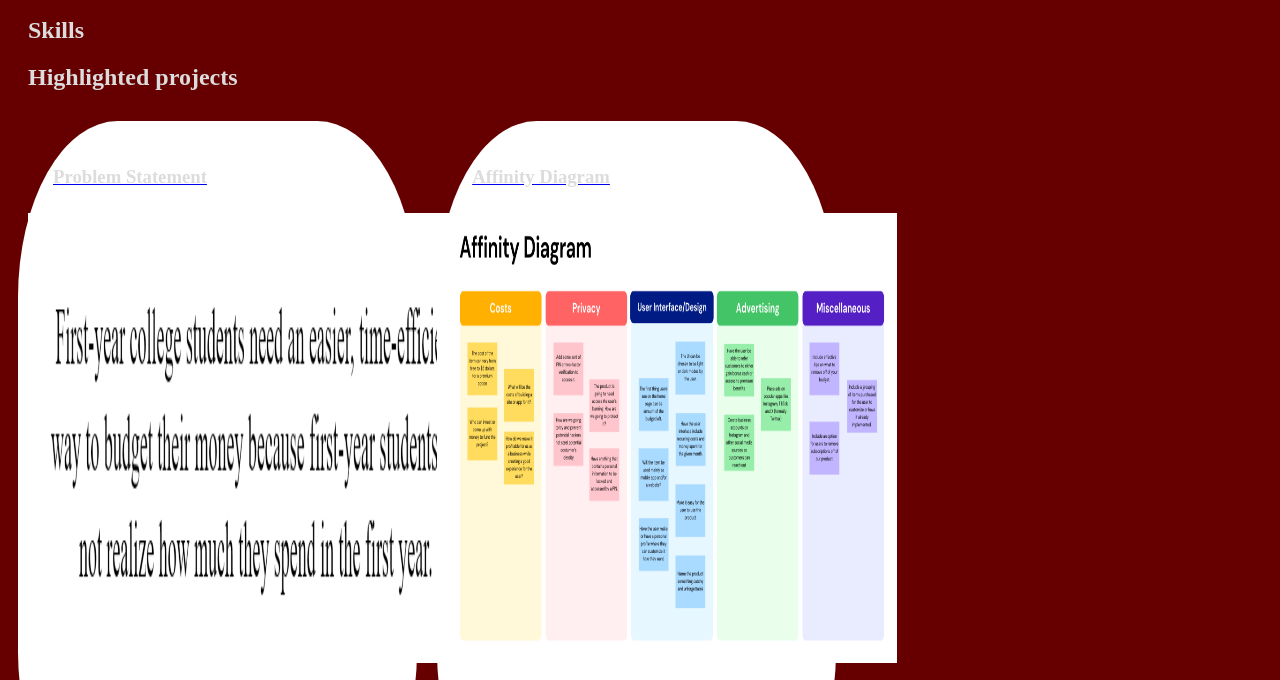
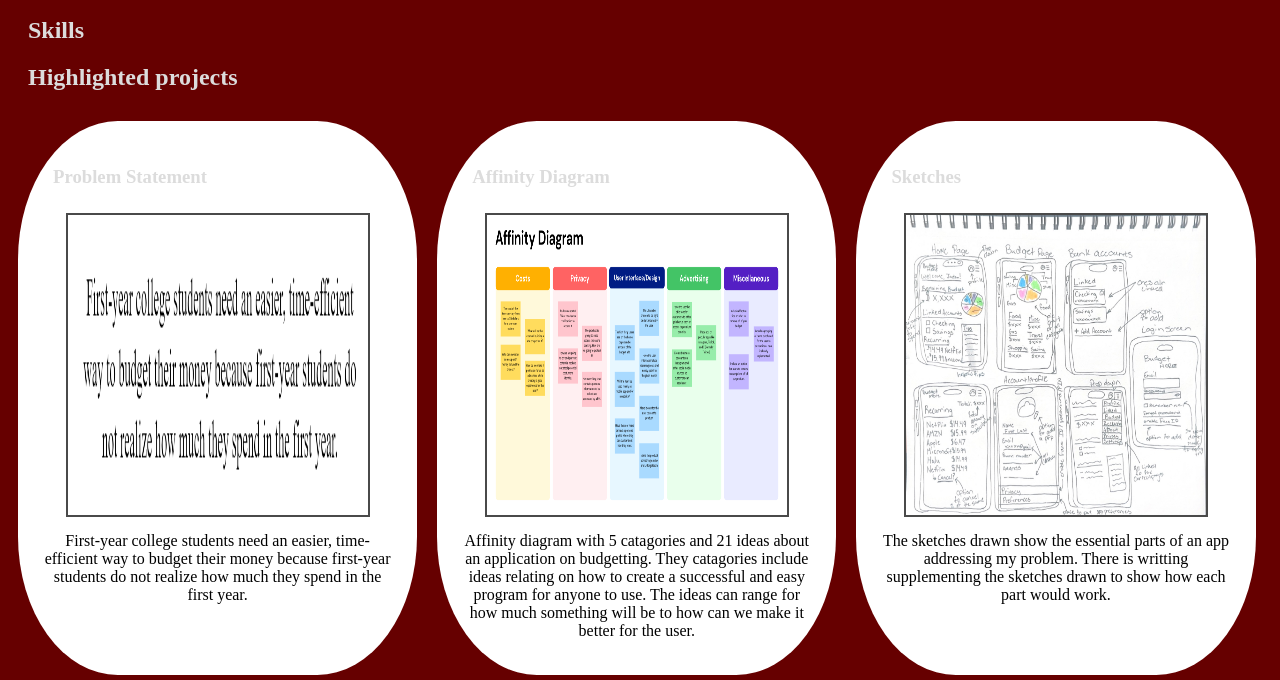
Before and after one commit to jadentdoan/jadentdoan, a plain HTML site: page index.html in a window 1280 px wide. Shown: the part 110-790 px from the top of the page. Drawn offline with Linux system fonts and the light colour scheme.

Commit message:
Add sketches and change CSS

```diff
--- a/index.html
+++ b/index.html
@@ -15,26 +15,39 @@
 
         <h2>Highlighted projects</h2>
         <div class="projects">
+
             <!-- Problem Statement Assignment -->
             <section class="project">
                 <a href="files/Problem-Statement.pdf">
                     <h3>Problem Statement</h3>
                 </a>
                 <a href="files/Problem-Statement.pdf">
-                    <img src="images/Problem-Statement.png" width="450" height="450">
+                    <img src="images/Problem-Statement.png">
                 </a>
                 <p>First-year college students need an easier, time-efficient way to budget their money because first-year students do not realize how much they spend in the first year.</p>
             </section>
+
             <!--Affinity Diagram Assignment -->
             <section class="project">
                 <a href="files/Affinity.pdf">
                     <h3>Affinity Diagram</h3>
                 </a>
                 <a href="files/Affinity.pdf">
-                 <img src="images/Affinity.png" width="450" height="450">
+                 <img src="images/Affinity.png">
              </a>
                 <p>Affinity diagram with 5 catagories and 21 ideas about an application on budgetting. They catagories include ideas relating on how to create a successful and easy program for anyone to use. The ideas can range for how much something will be to how can we make it better for the user.</p>
-             </section>
+            </section>
+
+            <!--Sketches Assignment-->
+            <section class="project">
+                <a href="files/Sketches.pdf">
+                    <h3>Sketches</h3>
+                </a>
+                <a href="files/Sketches.pdf">
+                    <img src="images/Sketches.jpg">
+                </a>
+                 <p>The sketches drawn show the essential parts of an app addressing my problem. There is writting supplementing the sketches drawn to show how each part would work.</p>
+            </section>
         </div>
 
         <h2>Contact me</h2>
--- a/styles.css
+++ b/styles.css
@@ -20,9 +20,25 @@ h3{
     flex-wrap:wrap;
 }
 .project   {
-width: 30%;
-margin: 10px;
-padding: 20px 10px;
-background: white;
-border-radius: 25%;
+    width: 30%;
+    margin: 10px;
+    padding: 20px 10px;
+    background: white;
+    border-radius: 25%;
 }
+.project img{
+    width: 300px;
+    height: 300px;
+    margin: 10px;
+    border: 2px solid rgb(74, 74, 74);
+    display: block;
+    margin: auto;
+    }
+a { /* change the appearance of ALL links */
+    text-decoration: none;
+    color: rgb(74, 74, 74);
+    }
+    .project p { /* change the appearance of paragraph tags inside .project divs */
+    text-align: center;
+    margin: 15px;
+    }
```
Also changed, not shown: images/Sketches.jpg (added), 1 other file.
